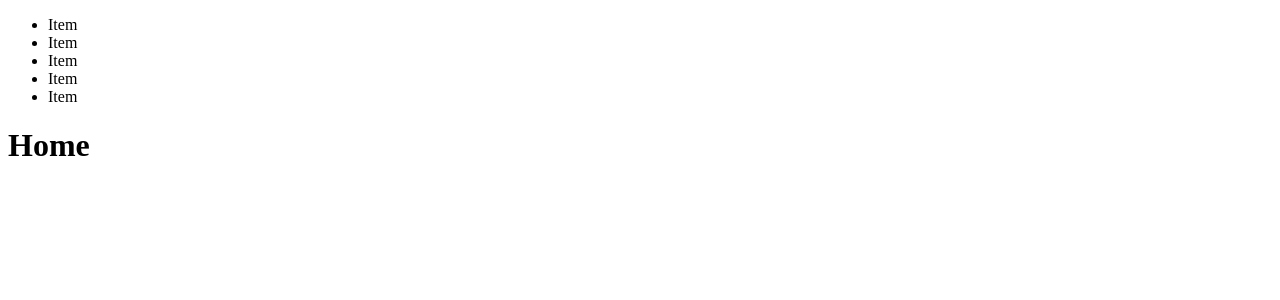
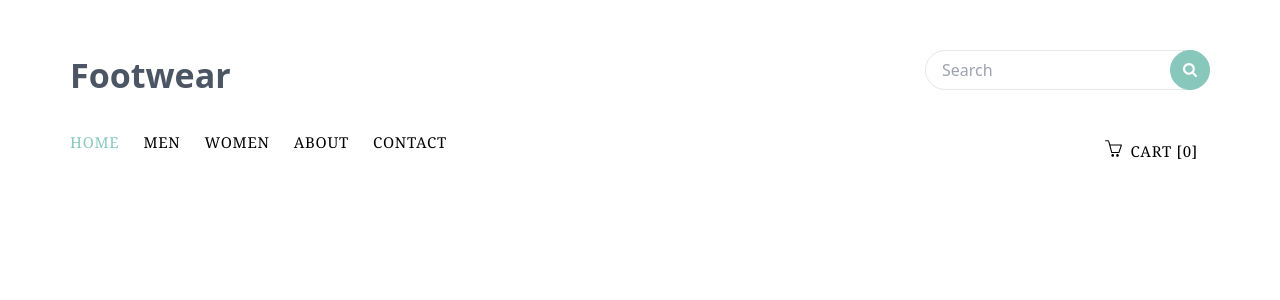
Before and after one commit to m-aaaliii/nuxt3-basic, a Nuxt app: page / in a window 1280 px wide. Shown: the top 300 px of the page. Built offline with nearby package versions, Linux system fonts and the light colour scheme.

Commit message:
worked on header by zoha

```diff
--- a/assets/main.scss
+++ b/assets/main.scss
@@ -0,0 +1,3 @@
+@tailwind base;
+@tailwind components;
+@tailwind utilities;
--- a/components/Header.vue
+++ b/components/Header.vue
@@ -1,15 +1,73 @@
+<script>
+export default {
+  name: 'FaSearch'
+}
+</script>
 <template>
-    <div>
-        <header>
-            <ul>
-                <li>Item</li>
-                <li>Item</li>
-                <li>Item</li>
-                <li>Item</li>
-                <li>Item</li>
-            </ul>
-        </header>
+<div class="pt-[50px] pr-[0px] pb-[10px] pl-[0px]">
+				<div class="container mx-auto pr-[15px] pl-[15px]">
+					<div class="flex flex-wrap mr-[-15px] ml-[-15px]">
+						<div class="w-3/4">
+							<div id="colorlib-logo" class="text-[34px] m-0 p-0 font-bold"><a class="relative text-gray-600 font-sans" href="index.html">Footwear</a></div>
+						</div>
+						<div class=" w-1/4">
+			            <!-- <form action="#" class="search-wrap">
+			               <div class="relative mb-[20px] block">
+			                  <input type="search" class="h-[40px] pl-[1em] pr-[4.5em] font-light bg-white border border-solid border-gray-200 block w-[100%] pt-[0.375rem] pb-[0.375rem] leading-6 text-gray-700 outline-none rounded-[30px]" placeholder="Search">
+			                  <button class="btn btn-primary submit-search text-center h-[40px] w-[40px] absolute top-[0] right-[-5px] p-0 bg-[#88c8bc] border border-solid border-[#88c8bc] cursor-pointer text-white mr-[4px] mb-[4px] text-[14px] font-normal rounded-full" type="submit">
+							  <i class="icon-search"></i>
+							  </button>
+			               </div>
+			            </form> -->
+  <form action="#" class="search-wrap">
+    <div class="relative mb-[20px] block">
+      <input
+        type="search"
+        class="h-[40px] pl-[1em] pr-[4.5em] font-light bg-white border border-solid border-gray-200 block w-full pt-[0.375rem] pb-[0.375rem] leading-6 text-gray-700 outline-none rounded-[30px]"
+        placeholder="Search"
+      />
+      <button class="text-center h-[40px] w-[40px] absolute top-0 right-[-4px] p-0 bg-[#88c8bc] border border-solid border-[#88c8bc] cursor-pointer text-white mr-[4px] mb-[4px] text-[14px] font-normal rounded-full" type="submit">
+
+ <svg xmlns="http://www.w3.org/2000/svg" width="1em" height="1em" viewBox="0 0 1664 1664" class="font-normal normal-case leading-none relative left-[12px]"><path fill="currentColor" d="M1152 704q0-185-131.5-316.5T704 256T387.5 387.5T256 704t131.5 316.5T704 1152t316.5-131.5T1152 704zm512 832q0 52-38 90t-90 38q-54 0-90-38l-343-342q-179 124-399 124q-143 0-273.5-55.5t-225-150t-150-225T0 704t55.5-273.5t150-225t225-150T704 0t273.5 55.5t225 150t150 225T1408 704q0 220-124 399l343 343q37 37 37 90z"></path></svg>
+
+      </button>
     </div>
+  </form>
+
+
+
+			         </div>
+		         </div>
+					<div class="flex flex-wrap mr-[-15px] ml-[-15px]">
+						<div class="w-[100%] block text-left">
+							<ul class="p-0 mt-[20px] mr-[0px] mb-[0px] ml-[-12px]">
+								<li class="p-[0] m-[0] list-none inline font-normal font-rokkitt uppercase text-[15px] tracking-wider">
+								<a href="index.htm" class="text-[#88c8bc] pt-[10px] pb-[10px] pl-[12px] pr-[12px] relative">Home</a>
+								</li>
+								<dropdown />
+								<li class="p-[0] m-[0] list-none inline font-normal font-rokkitt uppercase text-[15px] tracking-wider">
+								<a href="women.html" class="relative pt-[10px] pb-[10px] pl-[12px] pr-[12px] text-black">Women</a></li>
+								<li class="p-[0] m-[0] list-none inline font-normal font-rokkitt uppercase text-[15px] tracking-wider">
+								<a href="about.html" class="relative pt-[10px] pb-[10px] pl-[12px] pr-[12px] text-black">About</a></li>
+								<li class="p-[0] m-[0] list-none inline font-normal font-rokkitt uppercase text-[15px] tracking-wider">
+								<a href="contact.html" class="relative pt-[10px] pb-[10px] pl-[12px] pr-[12px] text-black">Contact</a></li>
+								<li class="cart float-right p-[0] m-[0] list-none inline font-normal font-rokkitt uppercase text-[15px] tracking-wider">
+								<a href="cart.html" class="relative pt-[10px] pb-[10px] pl-[12px] pr-[12px] text-black flex">
+								<i class="pr-[8px] ">
+								<svg xmlns="http://www.w3.org/2000/svg" width="17" height="17" viewBox="0 0 1024 1024"><path fill="#000" d="M1015.66 284a31.82 31.82 0 0 0-25.998-13.502H310.526l-51.408-177.28c-20.16-69.808-68.065-77.344-87.713-77.344H34.333c-17.569 0-31.777 14.224-31.777 31.776S16.78 79.425 34.332 79.425h137.056c4.336 0 17.568 0 26.593 31.184l176.848 649.936c3.84 13.712 16.336 23.183 30.591 23.183h431.968c13.409 0 25.376-8.4 29.905-21.024l152.256-449.68c3.504-9.744 2.048-20.592-3.888-29.024zM815.026 720.194H429.539L328.387 334.066h616.096zM752.003 848.13c-44.192 0-80 35.808-80 80s35.808 80 80 80s80-35.808 80-80s-35.808-80-80-80zm-288 0c-44.192 0-80 35.808-80 80s35.808 80 80 80s80-35.808 80-80s-35.808-80-80-80z"/></svg>
+								</i>
+								 Cart [0]
+								 </a>
+								 </li>
+							</ul>
+						</div>
+					</div>
+				</div>
+
+			</div>
+    <!-- <div>
+<h1 class="text-center bg-green-300">
+HOME
+</h1>
+</div> -->
 </template>
-
-<script setup></script>
--- /dev/null
+++ b/components/dropdown.vue
@@ -0,0 +1,37 @@
+<template>
+  <li class="relative p-[0] m-[0] list-none inline font-normal font-rokkitt uppercase text-[15px] tracking-wider">
+      <a @mouseover="showDropdown = true" @mouseleave="showDropdown = false" href="men.html"
+          class="relative pt-[10px] pb-[10px] pl-[12px] pr-[12px] text-black">Men</a>
+
+      <!-- Dropdown menu -->
+      <div v-if="showDropdown" class="absolute mt-2 bg-white border border-gray-300 left-[0]">
+          <ul @mouseover="showDropdown = true" @mouseleave="showDropdown = false"
+              class="w-[140px] z-1002 text-white absolute top-[10px] left-0 text-left bg-[#000] p-[20px] rounded-md ">
+              <li><a href="product-detail.html"
+                      class="pt-[2px] pb-[2px] pl-[0] pr-[0] block text-[#999999] leading-12 normal-case tracking-normal hover:text-white">Product
+                      Detail</a></li>
+              <li><a href="cart.html"
+                      class="pt-[2px] pb-[2px] pl-[0] pr-[0] block text-[#999999] leading-12 normal-case tracking-normal hover:text-white">Shopping
+                      Cart</a></li>
+              <li><a href="checkout.html"
+                      class="pt-[2px] pb-[2px] pl-[0] pr-[0] block text-[#999999] leading-12 normal-case tracking-normal hover:text-white">Checkout</a>
+              </li>
+              <li><a href="order-complete.html"
+                      class="pt-[2px] pb-[2px] pl-[0] pr-[0] block text-[#999999] leading-12 normal-case tracking-normal hover:text-white">Order
+                      Complete</a></li>
+              <li><a href="add-to-wishlist.html"
+                      class="pt-[2px] pb-[2px] pl-[0] pr-[0] block text-[#999999] leading-12 normal-case tracking-normal hover:text-white">Wishlist</a>
+              </li>
+          </ul>
+      </div>
+  </li>
+</template>
+<script>
+export default {
+  data() {
+    return {
+      showDropdown: false,
+    };
+  },
+};
+</script>
--- a/nuxt.config.ts
+++ b/nuxt.config.ts
@@ -1,16 +1,16 @@
-// https://nuxt.com/docs/api/configuration/nuxt-config
+import {resolve} from "path"
 export default defineNuxtConfig({
   devtools: { enabled: true },
-  alias: {
-    assets: '/<rootDir>/assets'
+  alias:
+  {
+     "@": resolve(__dirname,'/')
   },
-  css: [
-    "~/assets/main.scss"
-  ],
+  css: ['~/assets/main.scss'],
   postcss: {
     plugins: {
       tailwindcss: {},
       autoprefixer: {},
     },
   },
+  modules: ['nuxt-icon']
 })
--- a/package.json
+++ b/package.json
@@ -14,7 +14,8 @@
     "autoprefixer": "^10.4.15",
     "nuxt": "^3.7.3",
     "postcss": "^8.4.30",
-    "tailwindcss": "^3.3.3"
+    "tailwindcss": "^3.3.3",
+    "nuxt-icon": "^0.5.0"
   },
   "dependencies": {
     "sass": "^1.67.0"
--- a/pages/index.vue
+++ b/pages/index.vue
@@ -1,6 +1,6 @@
 <template>
     <div>
-        <h1>Home</h1>
+        <header />
     </div>
 </template>
 
--- a/tailwind.config.js
+++ b/tailwind.config.js
@@ -9,7 +9,40 @@ export default {
     "./app.vue",
   ],
   theme: {
-    extend: {},
+    extend: {
+      fontFamily: {
+        rokkitt: ['Rokkitt', 'Georgia', 'serif'],
+      },
+    },
   },
-  plugins: [],
+  plugins: [
+    function ({ addComponents }) {
+      addComponents({
+        '.container': {
+          maxWidth: '100%',
+          '@screen sm': {
+            maxWidth: '540px',
+          },
+          '@screen md': {
+            maxWidth: '720px',
+          },
+          '@screen lg': {
+            maxWidth: '960px',
+          },
+          '@screen xl': {
+            maxWidth: '1140px',
+          },
+        }
+      })
+    },
+    function ({ addVariant }) {
+      addVariant('mobile-only', "@media screen and (max-width: 767px)"); // instead of hard-coded 640px use sm breakpoint value from config. Or anything
+    },
+    function ({ addVariant }) {
+      addVariant('Tab-only', "@media screen and (min-width: 768px) and (max-width: 1023px)"); // instead of hard-coded
+    },
+    function ({ addVariant }) {
+      addVariant('Lap-only', "@media screen and (min-width: 1024px) and (max-width: 1279px)"); // instead of hard-coded
+    },
+  ],
 }
```
Also changed, not shown: 1 other file (tests, documents, lock files or other folders).
